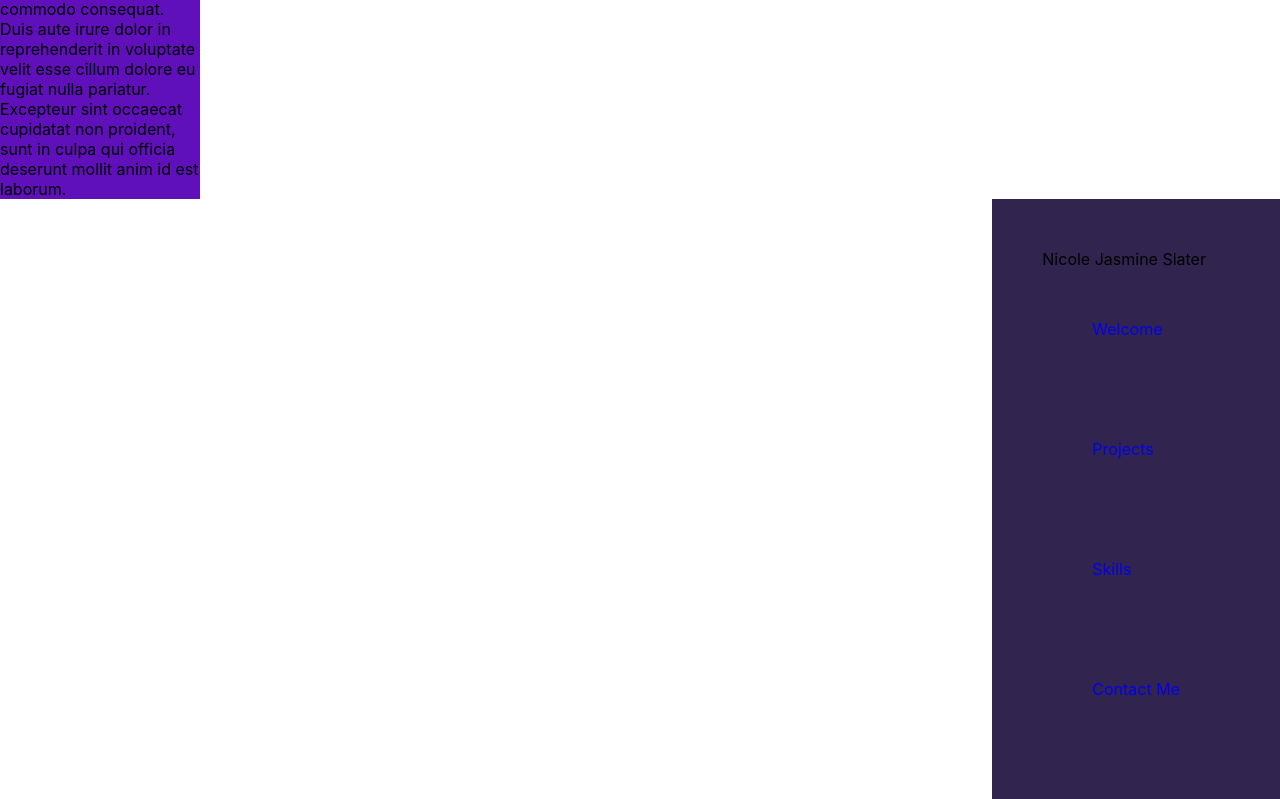
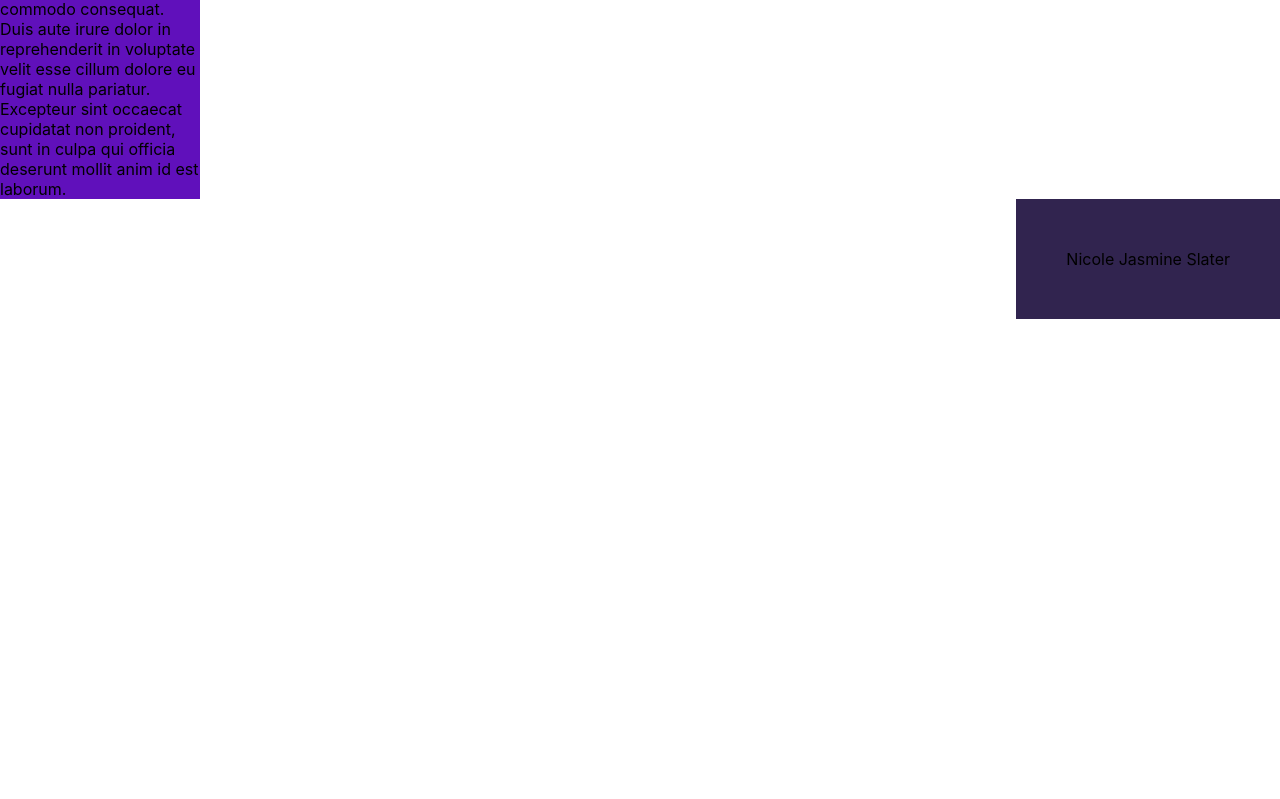
Before and after one commit to nicoleslater/my-portfolio, a React (Create React App) app: page / in a window 1280 px wide. Shown: the part 1838-2637 px from the top of the page. After the commit the page ends 2157 px from the top, so only its background shows below. Built offline with nearby package versions, Linux system fonts and the light colour scheme.

Commit message:
Debugging for Netlifly deployment

```diff
--- a/src/App.js
+++ b/src/App.js
@@ -10,7 +10,7 @@ function App() {
         <div>
           Nicole Jasmine Slater
         </div>
-      <ul>
+      {/* <ul>
         <a href='#'> Welcome</a>
       </ul>
       <ul>
@@ -21,7 +21,7 @@ function App() {
       </ul>
       <ul>
         <a href='#'>Contact Me</a>
-      </ul>
+      </ul> */}
 
       </aside>
       <main className="main">
```
